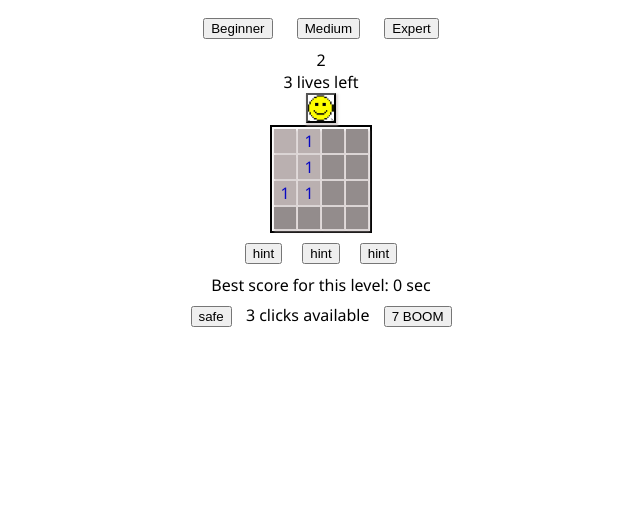
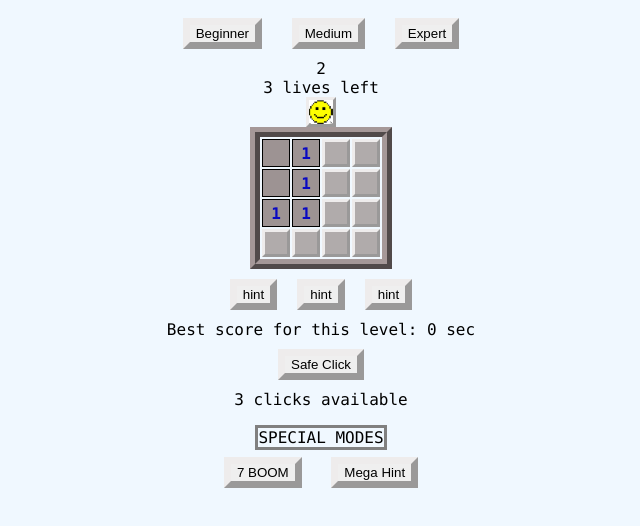
Before and after one commit to liad7/mine-sweeper, a plain HTML site: page index.html in a window 1280 px wide. Both pictures are taken after a click on the element 604 px from the left and 140 px from the top of the page. Shown: the whole page, without its empty margins (319-959 px from the left). Drawn offline with Linux system fonts and the light colour scheme.

Commit message:
Thursday-21:00 submit

```diff
--- a/css/minesweeper.css
+++ b/css/minesweeper.css
@@ -1,17 +1,25 @@
 body {
     text-align: center;
-    font-family: 'Segoe UI', Tahoma, Geneva, Verdana, sans-serif;
+    font-family: "Lucida Console", "Courier New", monospace;
+    background-color: aliceblue;
 }
 
 button {
     cursor: pointer;
     margin: 10px;
+    border-style: outset;
+    border-width: 7px;
+    border-color: rgb(238 236 236);
+
 
 }
 
 table {
     border: solid 2px black;
     margin: auto;
+    border-style: ridge;
+    border-width: 10px;
+    border-color: rgb(165, 152, 152);
 
 }
 
@@ -20,29 +28,28 @@ table {
 
 }
 
-/* .clock {
-    position: absolute;
-    right: 45%;
-} */
-
 .cell,
 .smiley {
-    /* border: solid 2px black; */
-    box-shadow: 1px 2px 2px 1px #bcb0b087;
+    border-style: outset;
+    border-width: 3px;
+    border-color: rgb(238 236 236);
     height: 20px;
     width: 20px;
-    /* max-width: 20px; */
-    background-color: rgb(147, 140, 140);
+    background-color: rgb(176, 171, 171);
     background-size: cover;
 
 }
 
 .shown {
-    background-color: rgb(186, 176, 176);
+    background-color: rgb(157, 147, 147);
+    border: solid 1px black;
+    height: 20px;
+    width: 20px;
+    padding: 3px;
+    font-weight: 900;
 }
 
 .marked {
-    /* background-image: url("../img/flag.png"); */
     background-size: cover;
 
 }
@@ -51,6 +58,11 @@ table {
     background-color: yellow;
 }
 
+.special {
+    height: 40px;
+    border: solid 3px grey;
+    margin: auto;
+}
 
 .smiley {
     height: 30px;
@@ -61,10 +73,6 @@ table {
     background-size: contain;
     /* background-size: cover; */
 }
-/* .smiley img{
-    height: 30px;
-    margin: auto;
-} */
 
 .cell img {
     height: 20px;
@@ -85,3 +93,11 @@ table {
 .four {
     color: rgb(16, 0, 110);
 }
+
+.five {
+    color: brown;
+}
+
+.six {
+    color: aqua;
+}
--- a/index.html
+++ b/index.html
@@ -30,11 +30,15 @@
     </table>
     <div class="hints"></div>
     <div>Best score for this level: <span class="best"></span> sec</div>
-    <div style="display: inline-block;">
-        <button onclick="randomSafeCell()">safe</button>
+    <div>
+        <button onclick="randomSafeCell()">Safe Click</button>
+        <br>
         <span class="safeClick"></span> clicks available
     </div>
-    <button onclick="setSevenBoomBoard()">7 BOOM</button>
+    <br>
+    <div><span class="special">SPECIAL MODES</span> </div>
+    <button onclick="onSevenBoomClick()">7 BOOM</button>
+    <button class="mega" onclick="onMegaHintClick(this)">Mega Hint</button>
 
     <script src="js/utils.js"></script>
     <script src="js/minesweeper.js"></script>
```
